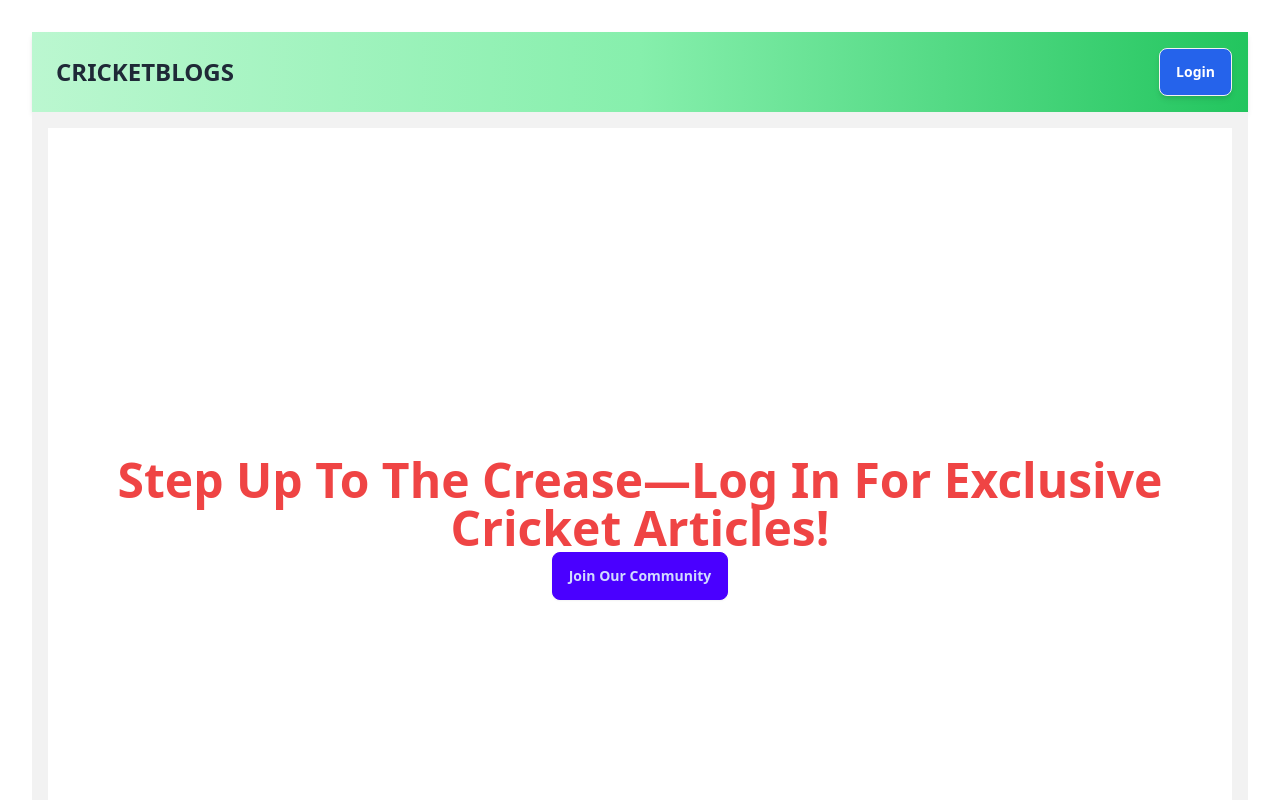
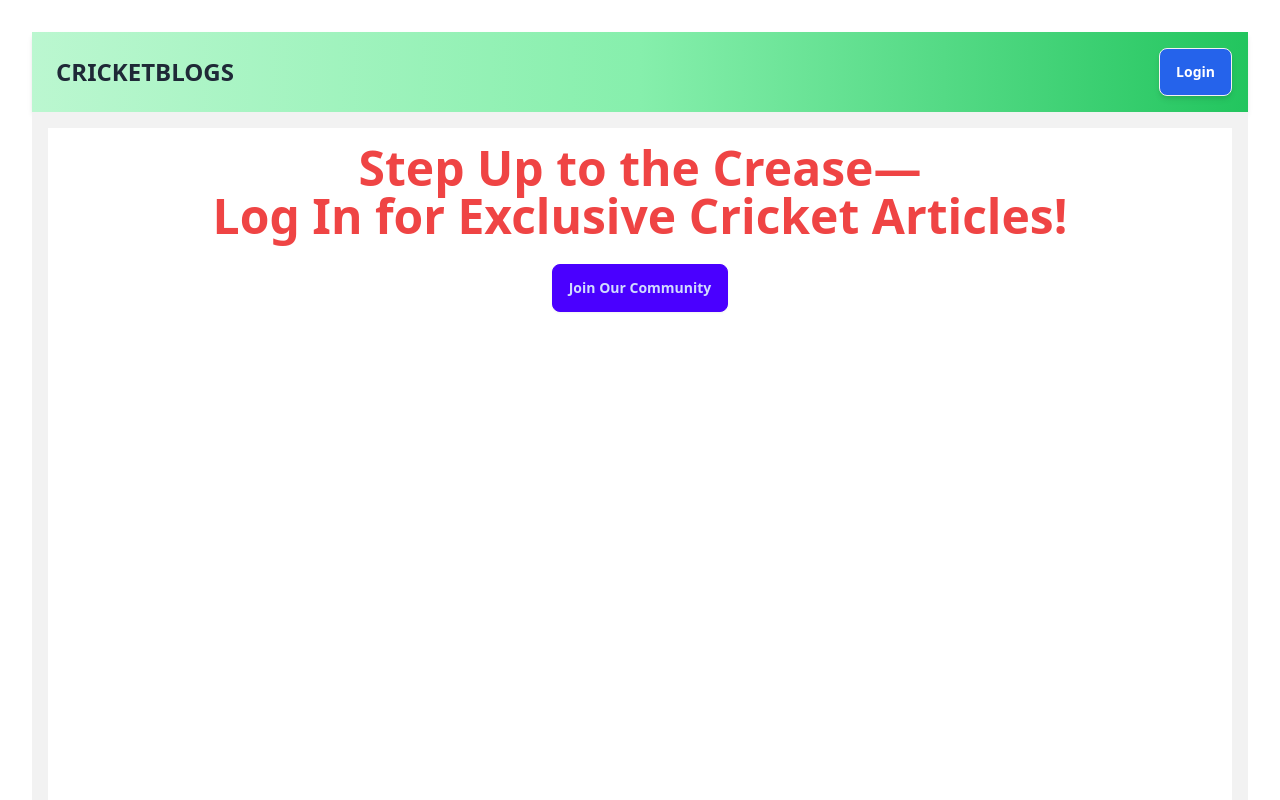
Before and after one commit to kumaraman58748/cricketblogs, a React (Vite) app: page / in a window 1280 px wide. Shown: the top 800 px of the page. Built offline with nearby package versions, Linux system fonts and the light colour scheme.

Commit message:
fix: some post fix

```diff
--- a/src/pages/Home.jsx
+++ b/src/pages/Home.jsx
@@ -1,55 +1,64 @@
 import { useEffect } from "react";
-import Signup from "../components/Signup"
+import Signup from "../components/Signup";
 import { useDispatch, useSelector } from "react-redux";
 import dbservice from "../appwrite/config";
 import { setPosts } from "../app/postSlice";
-import PostCard from "../components/PostCard"
-const Home=()=>{
+import PostCard from "../components/PostCard";
+
+const Home = () => {
   const { status: authStatus, userData } = useSelector((state) => state.auth);
   const dispatch = useDispatch();
-    const {posts,searchTerm}=useSelector((state)=>state.post)
-    useEffect(()=>{
-      let ismounted=true
-      if(authStatus){
-        if(!posts.length){
-          dbservice.getPosts().then((postfromdb)=>{
-              if(ismounted && postfromdb){
+  const { posts, searchTerm } = useSelector((state) => state.post);
+
+  useEffect(() => {
+    let isMounted = true;
+
+    if (authStatus && posts.length === 0) {
+      dbservice
+        .getPosts()
+        .then((postfromdb) => {
+          if (isMounted && postfromdb) {
             dispatch(setPosts(postfromdb.documents));
           }
         })
-          .catch((error)=>{
-            if(ismounted){
+        .catch((error) => {
+          if (isMounted) {
             console.error("Error fetching posts: ", error);
           }
         });
     }
-      }
+
     return () => {
-        ismounted = false;
+      isMounted = false;
     };
+  }, [authStatus, dispatch, posts]);
 
-    },[authStatus,dispatch,posts]);
   const filteredPosts = posts.filter((post) =>
     post.title.toLowerCase().includes(searchTerm.toLowerCase())
   );
+
+  // 🟥 Case: Logged in but no posts match search
   if (!filteredPosts.length && authStatus) {
     return (
-        <div className="h-screen w-full flex justify-center items-center">
-          <h1 className="text-2xl">Not found!</h1>
+      <div className="h-screen w-full flex justify-center items-center bg-white">
+        <h1 className="text-2xl font-semibold text-gray-500">No posts found!</h1>
       </div>
     );
   }
-    if (!filteredPosts.length &&  !authStatus) {
+
+  // 🟦 Case: Not logged in → show hero with sign-up
+  if (!filteredPosts.length && !authStatus) {
     return (
-
-          <div className="hero bg-white h-screen w-full">
-            <div className="hero-content flex-col lg:flex-row-reverse">
+      <div className="min-h-screen w-full bg-white">
+        <div className="hero h-full w-full">
+          <div className="hero-content flex-col lg:flex-row-reverse max-w-6xl">
             <div>
-                <h1 className="text-5xl text-pretty capitalize  text-red-500 font-bold">
-                Step Up to the Crease—Log In for Exclusive Cricket Articles!
+              <h1 className="text-4xl md:text-5xl text-red-500 font-bold mb-6 leading-snug">
+                Step Up to the Crease—<br />
+                Log In for Exclusive Cricket Articles!
               </h1>
               <button
-                  className="btn btn-primary "
+                className="btn btn-primary"
                 onClick={() => document.getElementById("signup").showModal()}
               >
                 Join Our Community
@@ -65,23 +74,27 @@ const Home=()=>{
             </div>
           </div>
         </div>
-
+      </div>
     );
   }
-    return(
-      <div className="h-screen  w-full ">
-      <div className="grid grid-cols-1 gap-4 md:grid-cols-2 md:gap-6 lg:grid-cols-4 lg:gap-8">
+
+  // ✅ Case: Show post grid
+  return (
+    <div className="min-h-screen w-full px-4 py-6 bg-white">
+      <div className="grid grid-cols-1 sm:grid-cols-2 lg:grid-cols-3 xl:grid-cols-4 gap-6">
         {filteredPosts.map((post) => {
           if (post.status === "active" || post.status === "inactive") {
             return (
-              <div key={post.$id}>
-                <PostCard {...post} author={userData.name}  />
+              <div key={post.$id} className="w-full">
+                <PostCard {...post} author={userData.name} />
               </div>
             );
           }
+          return null;
         })}
       </div>
     </div>
-    )
-}
-export default Home
+  );
+};
+
+export default Home;
```
Lines whose indentation alone changed are shown as unchanged.
